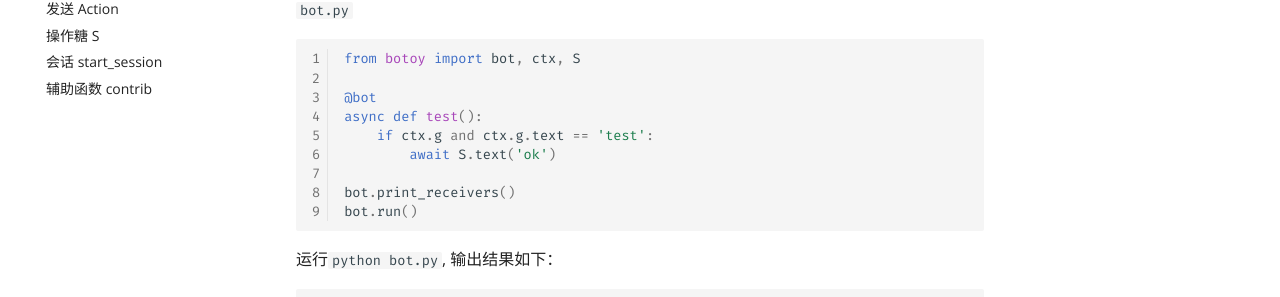
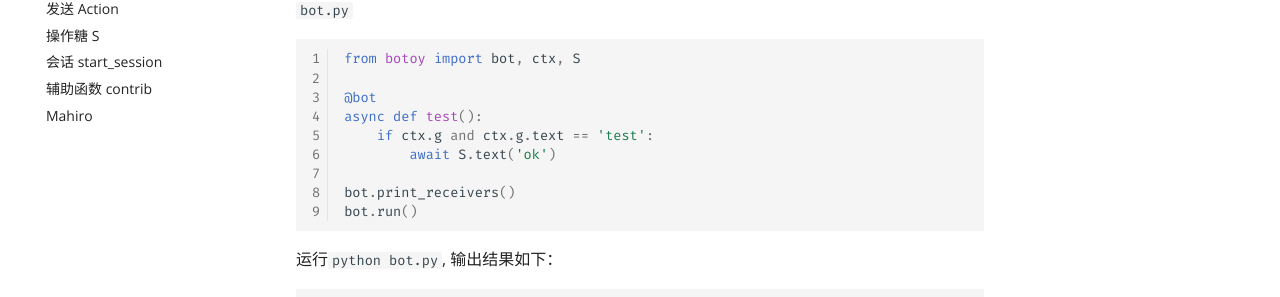
Before and after one commit to opq-osc/botoy, an MkDocs documentation site: the page built from docs/index.md, in a window 1280 px wide. Shown: the part 291-588 px from the top of the page. Built offline with MkDocs 1.6.1 and Material for MkDocs 9.7.7, drawn with Linux system fonts in a browser that asks for light colours; comment, search, counter and statistics services are not loaded.

Commit message:
docs: add missing mahiro

```diff
--- a/mkdocs.yml
+++ b/mkdocs.yml
@@ -33,6 +33,7 @@ nav:
   - sugar.md
   - session.md
   - contrib.md
+  - mahiro.md
   # - middleware.md
   # - decorators.md
   # - refine.md
```
